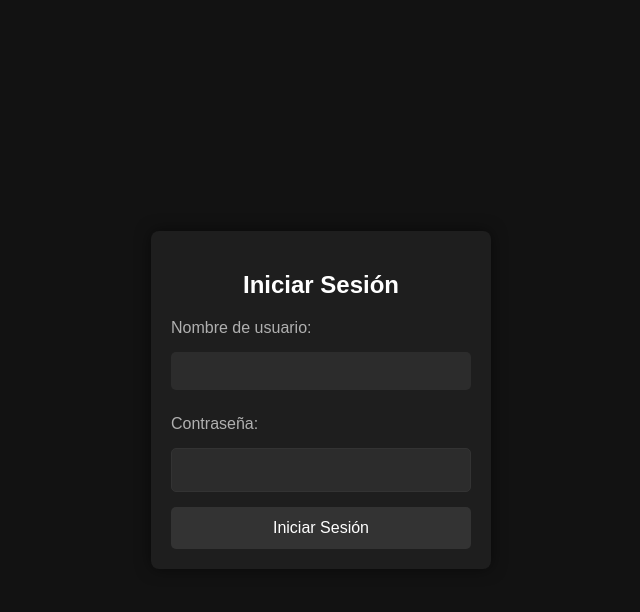
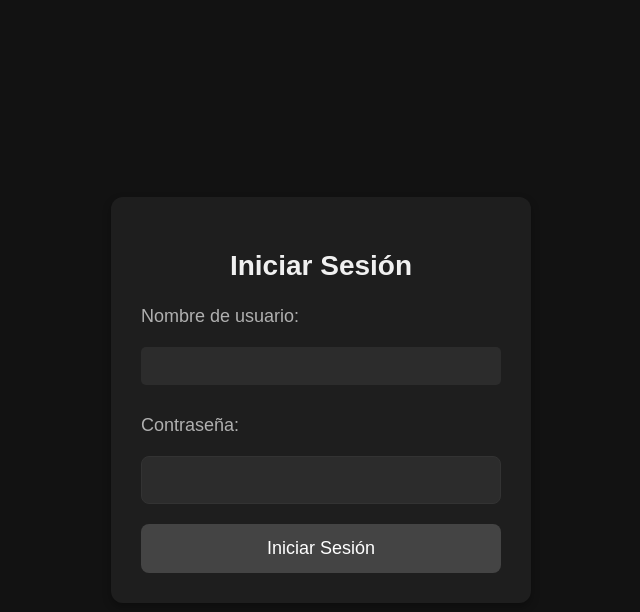
Before and after one commit to Felix1414/DavomIA, a Flask app: page /login in a window 1280 px wide. Shown: the top 612 px of the page, without its empty margins (319-959 px from the left). Run offline with Flask 3, Linux system fonts and the light colour scheme.

Commit message:
Update login.html

```diff
--- a/templates/login.html
+++ b/templates/login.html
@@ -5,18 +5,6 @@
     <meta name="viewport" content="width=device-width, initial-scale=1.0">
     <title>Iniciar Sesión</title>
     <link rel="stylesheet" href="{{ url_for('static', filename='styles.css') }}">
-</head>
-<body>
-    <div class="login-container">
-        <h2>Iniciar Sesión</h2>
-        <form method="post">
-            <label for="username">Nombre de usuario:</label>
-            <input type="text" id="username" name="username" required>
-            <label for="password">Contraseña:</label>
-            <input type="password" id="password" name="password" required>
-            <button type="submit">Iniciar Sesión</button>
-        </form>
-    </div>
     <style>
         body {
             font-family: Arial, sans-serif;
@@ -28,33 +16,35 @@
             margin: 0;
         }
         .login-container {
-            width: 300px;
-            padding: 20px;
+            width: 100%;
+            max-width: 360px;
+            padding: 30px;
             background-color: #1e1e1e; /* Fondo gris oscuro */
-            box-shadow: 0 0 15px rgba(0,0,0,0.5);
-            border-radius: 8px;
+            box-shadow: 0 4px 8px rgba(0,0,0,0.3);
+            border-radius: 12px;
             text-align: center;
             color: #ffffff; /* Texto blanco */
         }
         h2 {
-            margin-bottom: 20px;
-            font-size: 24px;
+            margin-bottom: 24px;
+            font-size: 28px;
+            color: #f0f0f0; /* Color blanco suave */
         }
         form {
             display: flex;
             flex-direction: column;
-            gap: 15px; /* Espacio uniforme entre elementos */
+            gap: 20px; /* Espacio uniforme entre elementos */
         }
         label {
             margin: 0;
             color: #b0b0b0; /* Color gris para las etiquetas */
-            font-size: 16px;
+            font-size: 18px;
             text-align: left;
         }
         input {
-            padding: 12px;
+            padding: 14px;
             border: 1px solid #333; /* Borde gris oscuro */
-            border-radius: 5px;
+            border-radius: 8px;
             background-color: #2c2c2c; /* Fondo gris oscuro para los campos de entrada */
             color: #ffffff; /* Texto blanco en los campos de entrada */
             font-size: 16px;
@@ -62,19 +52,46 @@
             box-sizing: border-box; /* Incluye el padding y el border en el tamaño total del campo */
         }
         button {
-            padding: 12px;
-            background-color: #333; /* Fondo gris oscuro para el botón */
+            padding: 14px;
+            background-color: #444; /* Fondo gris más claro para el botón */
             color: #ffffff; /* Texto blanco en el botón */
             border: none;
-            border-radius: 5px;
+            border-radius: 8px;
             cursor: pointer;
-            font-size: 16px;
+            font-size: 18px;
             width: 100%; /* Asegura que el botón ocupe todo el ancho disponible */
             box-sizing: border-box; /* Incluye el padding y el border en el tamaño total del botón */
+            transition: background-color 0.3s ease; /* Transición suave al pasar el ratón */
         }
         button:hover {
-            background-color: #555; /* Fondo gris más claro para el botón al pasar el ratón */
+            background-color: #666; /* Fondo gris más claro para el botón al pasar el ratón */
+        }
+        .error-message {
+            color: #ff4d4d; /* Color rojo brillante para el mensaje de error */
+            margin-bottom: 20px;
+            padding: 12px;
+            border: 1px solid #ff4d4d;
+            border-radius: 8px;
+            background-color: rgba(255, 77, 77, 0.1); /* Fondo rojo muy tenue */
         }
     </style>
+</head>
+<body>
+    <div class="login-container">
+        <h2>Iniciar Sesión</h2>
+
+        <!-- Mostrar mensaje de error si existe -->
+        {% if error %}
+            <p class="error-message">{{ error }}</p>
+        {% endif %}
+
+        <form method="post">
+            <label for="username">Nombre de usuario:</label>
+            <input type="text" id="username" name="username" required>
+            <label for="password">Contraseña:</label>
+            <input type="password" id="password" name="password" required>
+            <button type="submit">Iniciar Sesión</button>
+        </form>
+    </div>
 </body>
 </html>
```
